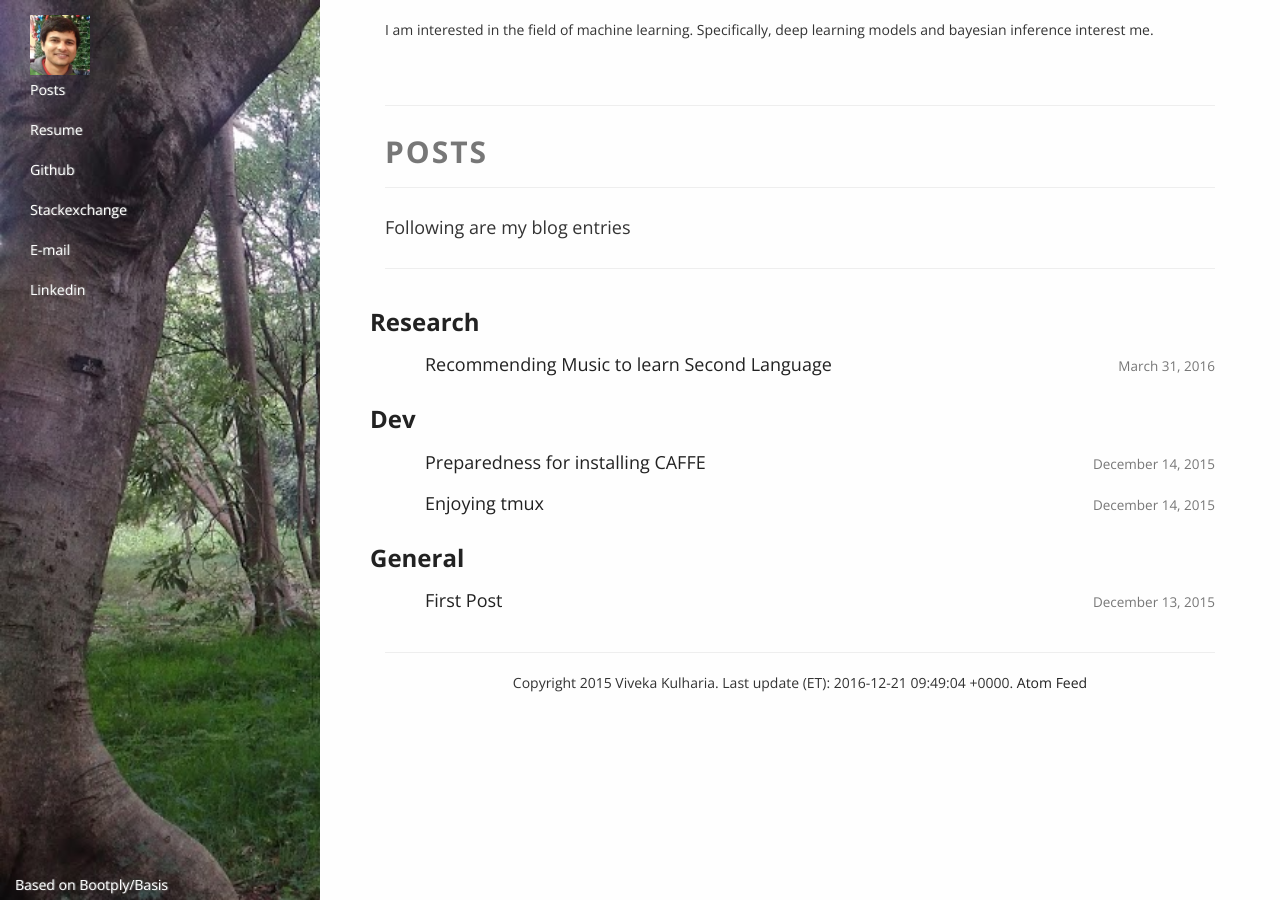
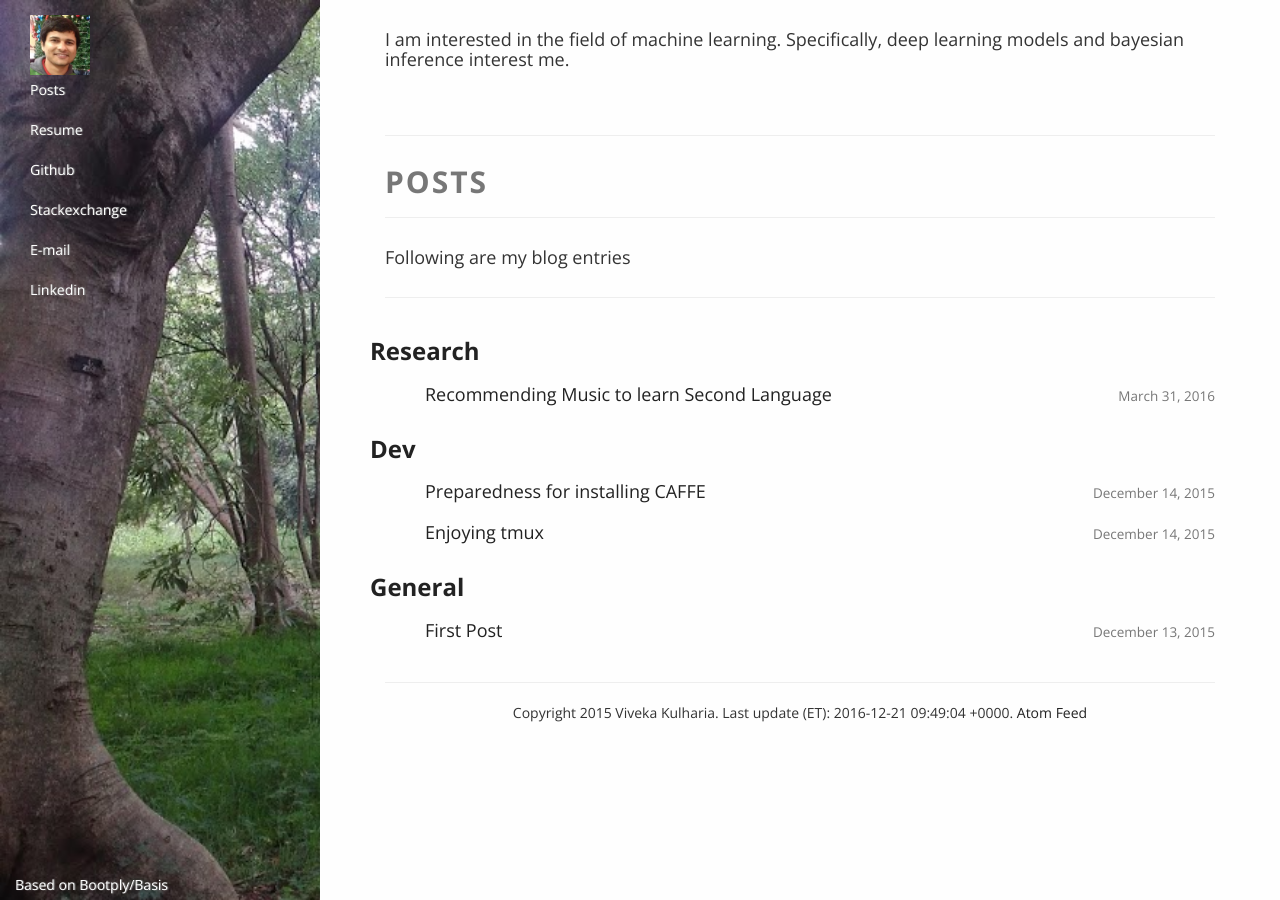
Before and after one commit to vivkul/vivkul.github.io, a Jekyll site: the page built from index.md, in a window 1280 px wide. Built offline with Jekyll 4.4.1, drawn with Linux system fonts in a browser that asks for light colours; nearby versions of some CDN libraries.

```diff
--- a/index.md
+++ b/index.md
@@ -4,4 +4,4 @@ layout: base
 ---
 
 
-I am interested in the field of machine learning. Specifically, deep learning models and bayesian inference interest me.
+<h4>I am interested in the field of machine learning. Specifically, deep learning models and bayesian inference interest me.</h4>
```
